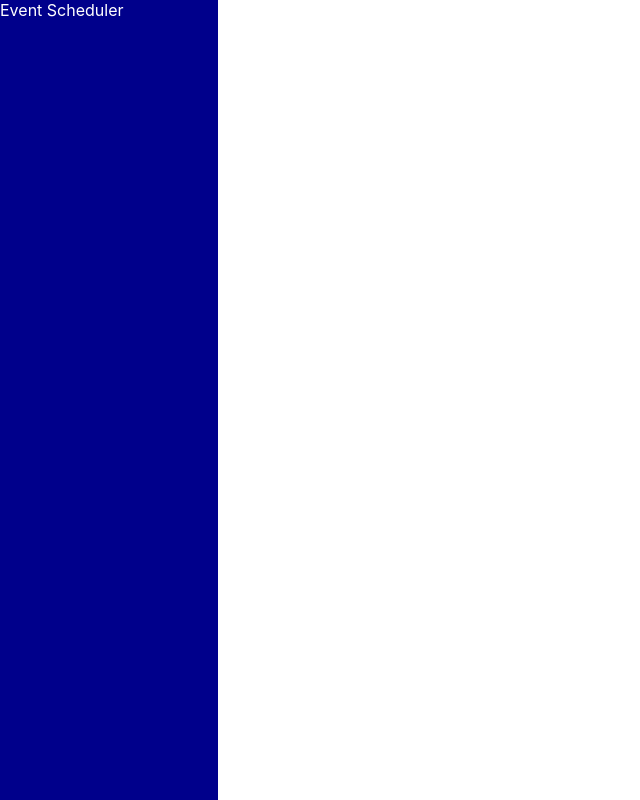
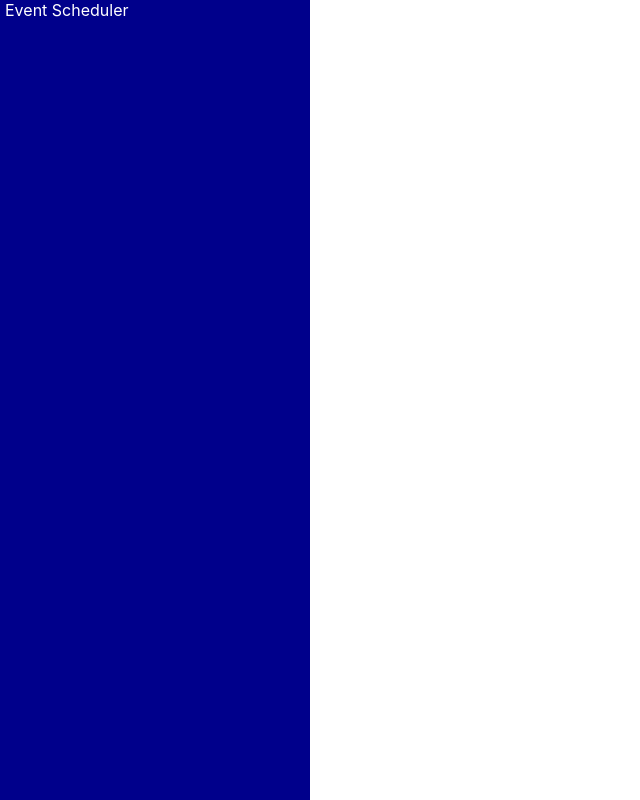
Before and after one commit to vierge/lhl_final_scheduler, a React (Create React App) app in the folder glaring-client/: page / in a window 1280 px wide. Shown: the whole page, without its empty margins (0-640 px from the left). Built offline with nearby package versions, Linux system fonts and the light colour scheme.

Commit message:
added css styling to Application.scss file

```diff
--- a/glaring-client/src/components/Application.scss
+++ b/glaring-client/src/components/Application.scss
@@ -5,17 +5,15 @@
 
 .sidebar {
   position: fixed;
-  width: 17vw;
+  width: 300px;
   height: 500vw;
+  padding-left: 5px;
+  padding-right: 5px;
   background-color: darkblue;
-}
-
-.main {
-  grid-column-start: 2;
 }
 
 .sidebar__menu {
   color: white;
-
-  float: center;
+  position: center;
+  grid-column-start: 1;
 }
```
